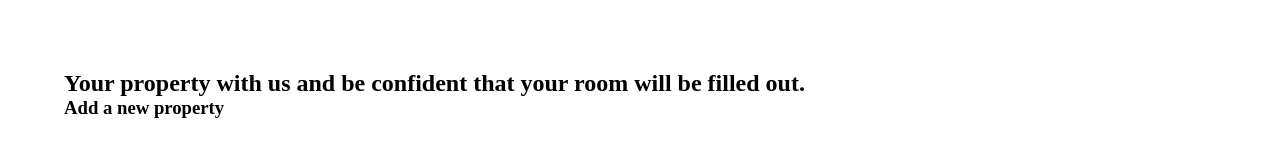
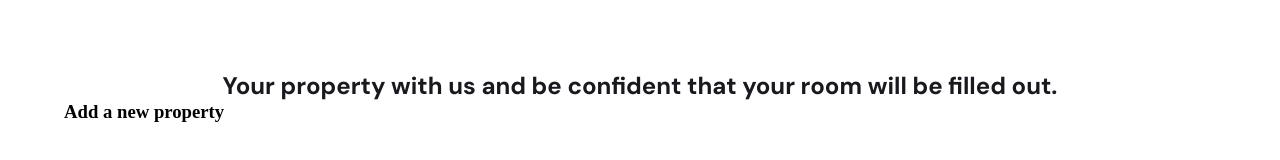
Before and after one commit to jeremiahlateef/home-rentals, a plain HTML site: page index.html in a window 1280 px wide. Shown: the part 3680-3840 px from the top of the page. Drawn offline with nearby package versions, Linux system fonts and the light colour scheme.

```diff
--- a/style.css
+++ b/style.css
@@ -693,3 +693,15 @@
 ==========================
 ==========================
 */
+.form-title {
+  color: var(--primary-clr-3);
+  font-family: var(--family-2);
+  text-align: center;
+}
+/*
+==========================
+==========================
+Testimonial Section
+==========================
+==========================
+*/
```
